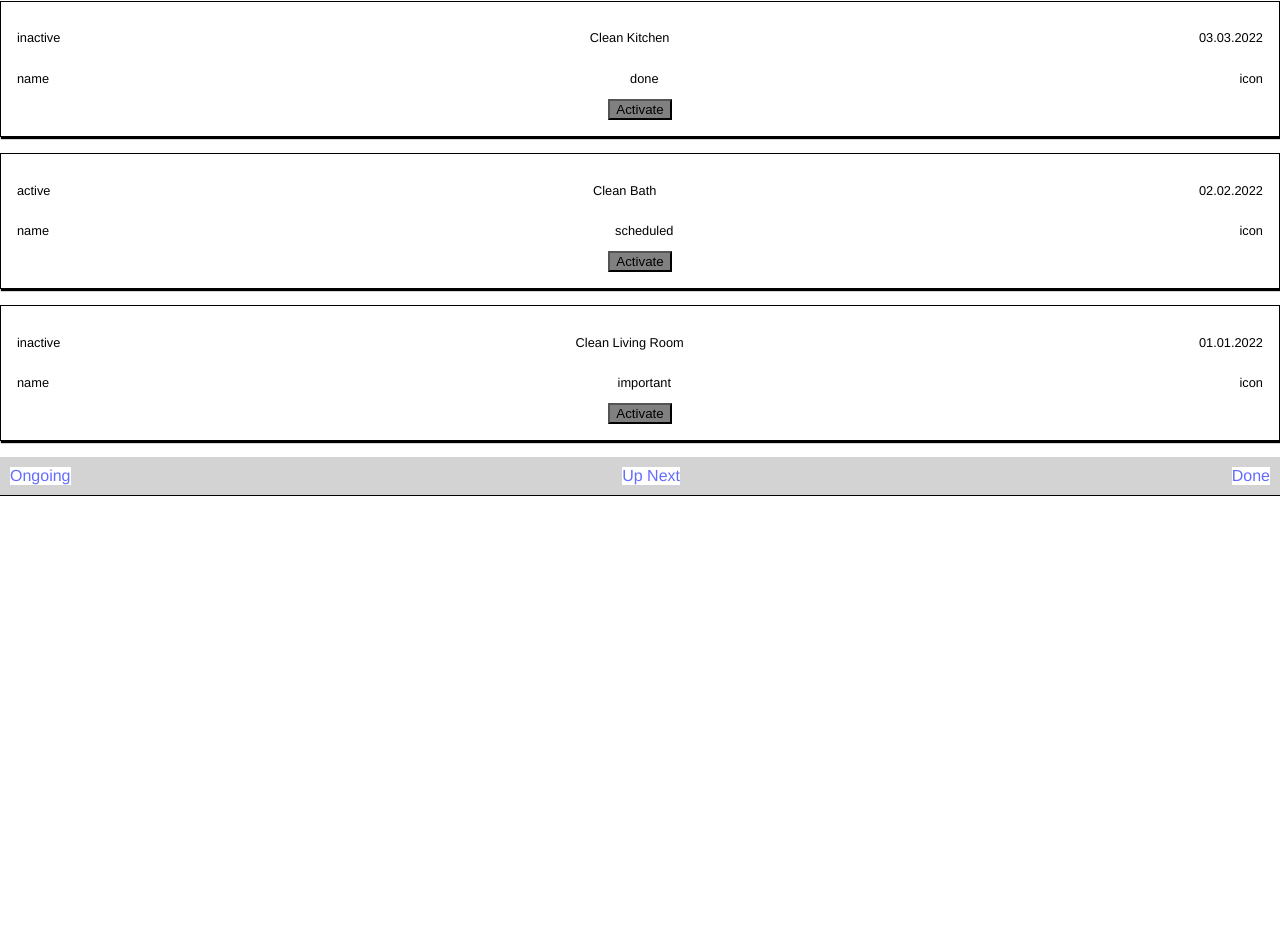
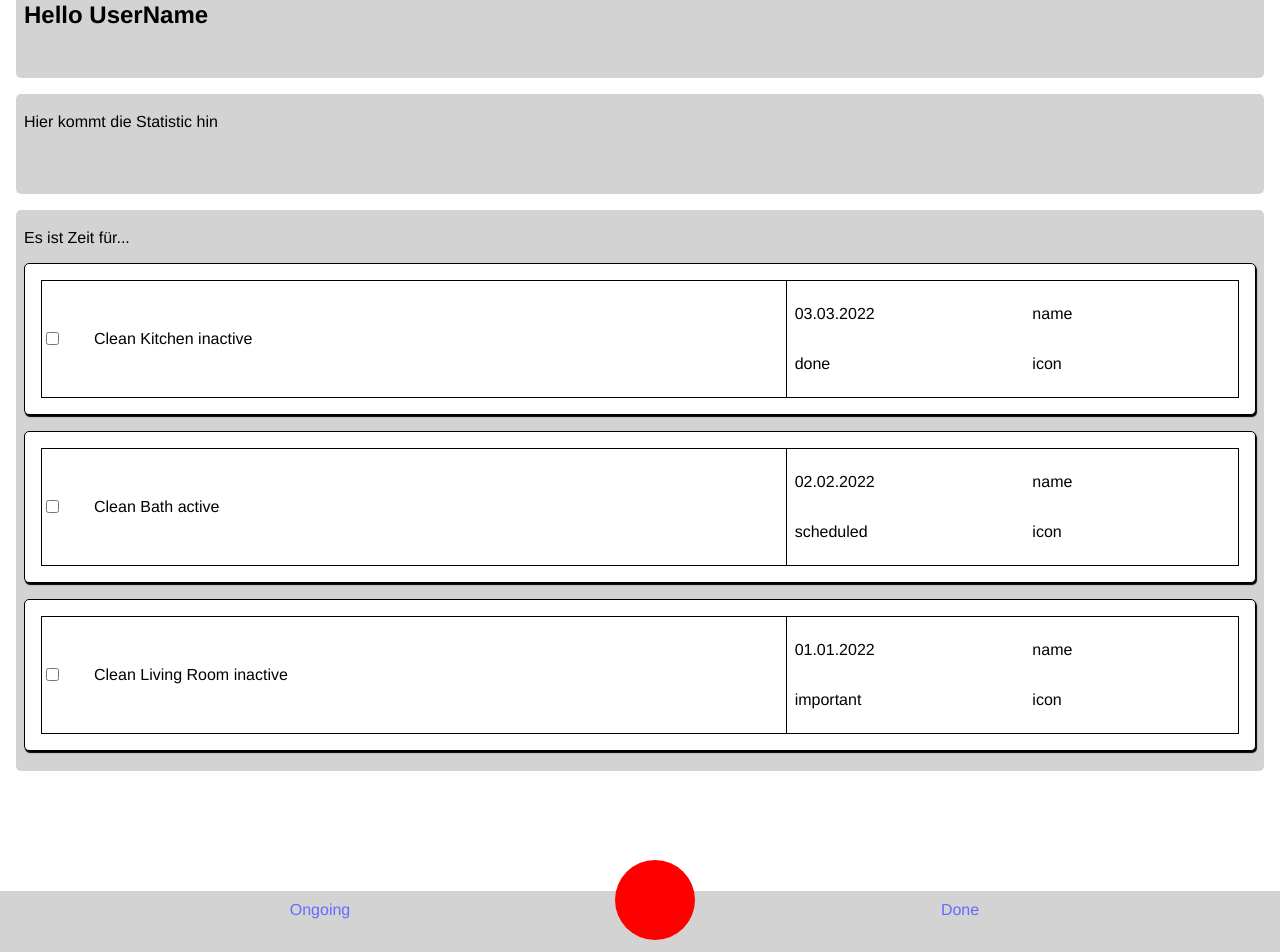
Before and after one commit to PhilippWeiss85/CleanUp, a React (Vite) app: page / in a window 1280 px wide. Shown: the part 158-1110 px from the top of the page. Before the commit the page ends 800 px from the top, so only its background shows below. Built offline with nearby package versions, Linux system fonts and the light colour scheme.

Commit message:
update styling

```diff
--- a/src/App.jsx
+++ b/src/App.jsx
@@ -1,3 +1,5 @@
+import "./app.css"
+
 import Header from './components/Header/Header'
 import Task from './components/Task/Task'
 import Navigation from './components/Navigation/Navigation'
@@ -36,13 +38,21 @@ const testArray = [
 
 function App() {
   return (
-    <section className="App">
+    <>
    <Header/>
-      <h1>Your current tasks</h1>
+   <section>
+      <h1>Hello UserName</h1>
+      </section>
+      <section>
+        <p>Hier kommt die Statistic hin</p>
+      </section>
+      <section>
+      <p>Es ist Zeit für...</p>
       {testArray.map((task) => {
       return<Task key={task.id} active={task.active} icon={task.icon} task={task.task} cleanedLast={task.cleanedLast} cleanedStatus={task.cleanedStatus} responsible={task.responsible}></Task>})}
+      </section>
       <Navigation/>
-    </section>
+    </>
   )
 }
 
--- /dev/null
+++ b/src/app.css
@@ -0,0 +1,7 @@
+section {
+    margin: 1rem;
+    background-color: lightgrey;
+    border-radius: 5px;
+    min-height: 100px;
+    padding: 0.2rem 0.5rem;
+}
--- a/src/components/Navigation/Navigation.css
+++ b/src/components/Navigation/Navigation.css
@@ -1,21 +1,41 @@
 nav {
     border-bottom: 1px solid black;
+    margin-top: 120px;
+    height: 80px;
+    position: relative;
+
 }
 .navmenu {
     background-color: lightgrey;
+
 }
 
 .navmenu ul {
     list-style: none;
     display: flex;
-    justify-content: space-between;
+    justify-content: space-around;
     padding: 0;
     margin: 0;
+
 }
 
 .navitem {
     display: inline-block;
     margin: 10px;
-    background-color: white;
+
+    height: 60px;
+    width: 100%;
+    text-align: center;
 
 }
+
+.navitem--container {
+    position: absolute;
+    border-radius: 50%;
+    width: 80px;
+    height: 80px;
+    background-color: red;
+    z-index: 100;
+    left: 47.3%;
+    bottom: 20px;
+}
--- a/src/components/Navigation/Navigation.jsx
+++ b/src/components/Navigation/Navigation.jsx
@@ -5,9 +5,9 @@ function Navigation() {
         <nav className="navmenu">
             <ul>
             <li className="navitem"><a href="#">Ongoing</a></li>
-            <li className="navitem"><a href="#">Up Next</a></li>
             <li className="navitem"><a href="#">Done</a></li>
             </ul>
+            <div className="navitem navitem--container"></div>
         </nav>
      );
 }
--- a/src/components/Task/Task.css
+++ b/src/components/Task/Task.css
@@ -3,15 +3,30 @@
     box-shadow: 1px 2px 1px black;
     padding: 1rem;
     margin: 1rem auto;
+    background-color: white;
+    display: flex;
 }
 
 .taskcontainer-content {
-    display: flex;
-    justify-content: space-between;
-    font-size: 0.8rem;
+
 }
 
-.buttoncontainer {
-    display:flex;
-    justify-content: center;
+.taskcontainer-content--left {
+    width: 100%;
+    display: flex;
+    align-items: center;
+    gap: 2rem;
+    border: 1px solid black;
+    border-right: none;
+
 }
+
+.taskcontainer-content--right {
+    width: 60%;
+    display: grid;
+    grid-template-areas:
+    "place person"
+    "date dropdown";
+    padding: 0.5rem;
+    border: 1px solid black;
+}
--- a/src/components/Task/Task.jsx
+++ b/src/components/Task/Task.jsx
@@ -4,19 +4,20 @@ import Button from "../Button/Button";
 function Task ({active, icon, task, cleanedLast, cleanedStatus, responsible}) {
     return (
         <section className="taskcontainer">
-            <article className="taskcontainer-content ">
-                <p >{active === true ? "active" : "inactive"}</p>
-                <p>{task}</p>
+            <article className="taskcontainer-content taskcontainer-content--left">
+                <div>
+                <input type="checkbox" id="taskcompleted" name="taskcompleted"></input>
+                </div>
+                <aside>
+                <p>{task} {active === true ? "active" : "inactive"}</p>
+                </aside>
+                </article>
+                <article className="taskcontainer-content taskcontainer-content--right">
                 <p>{cleanedLast}</p>
-                </article>
-                <article className="taskcontainer-content ">
                 <p>{responsible}</p>
                 <p>{cleanedStatus}</p>
                 <p>{icon}</p>
-            </article>
-            <div className="buttoncontainer">
-            <Button/>
-            </div>
+                </article>
         </section>
     );
 }
```
